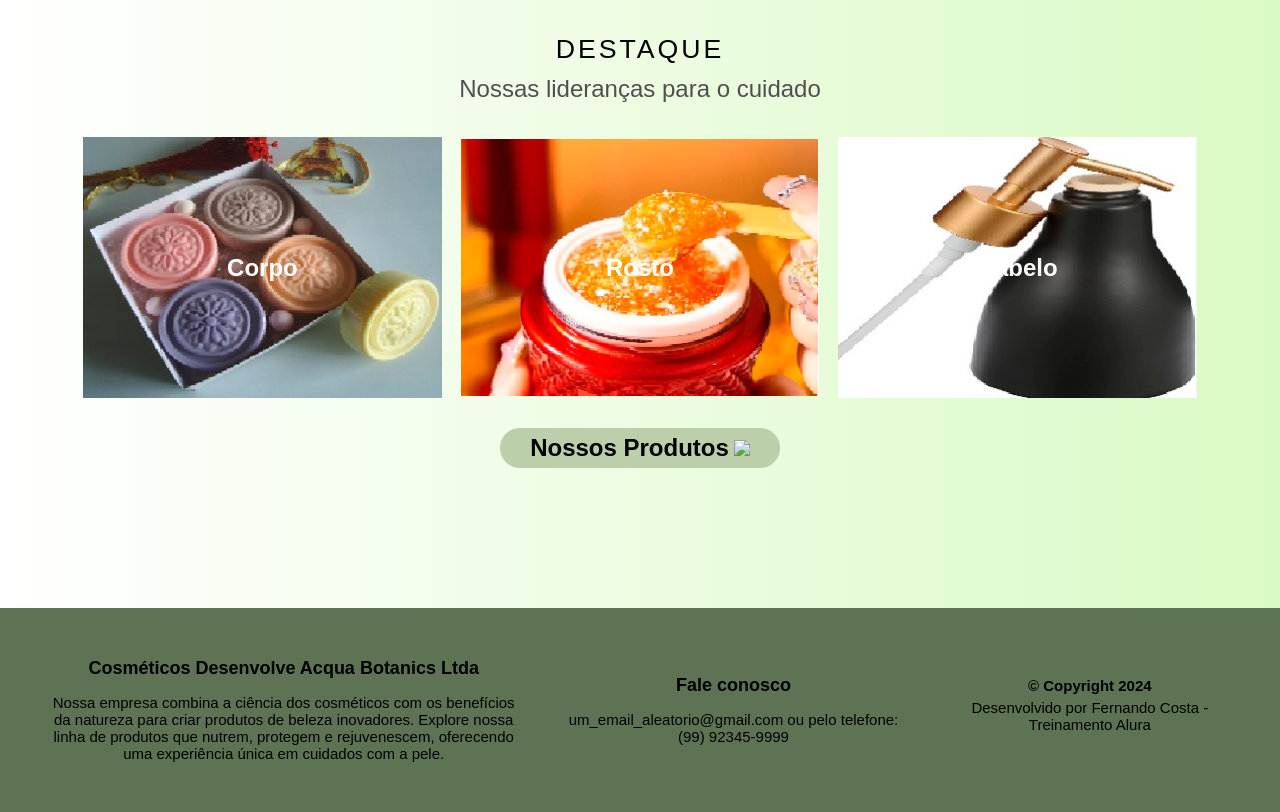
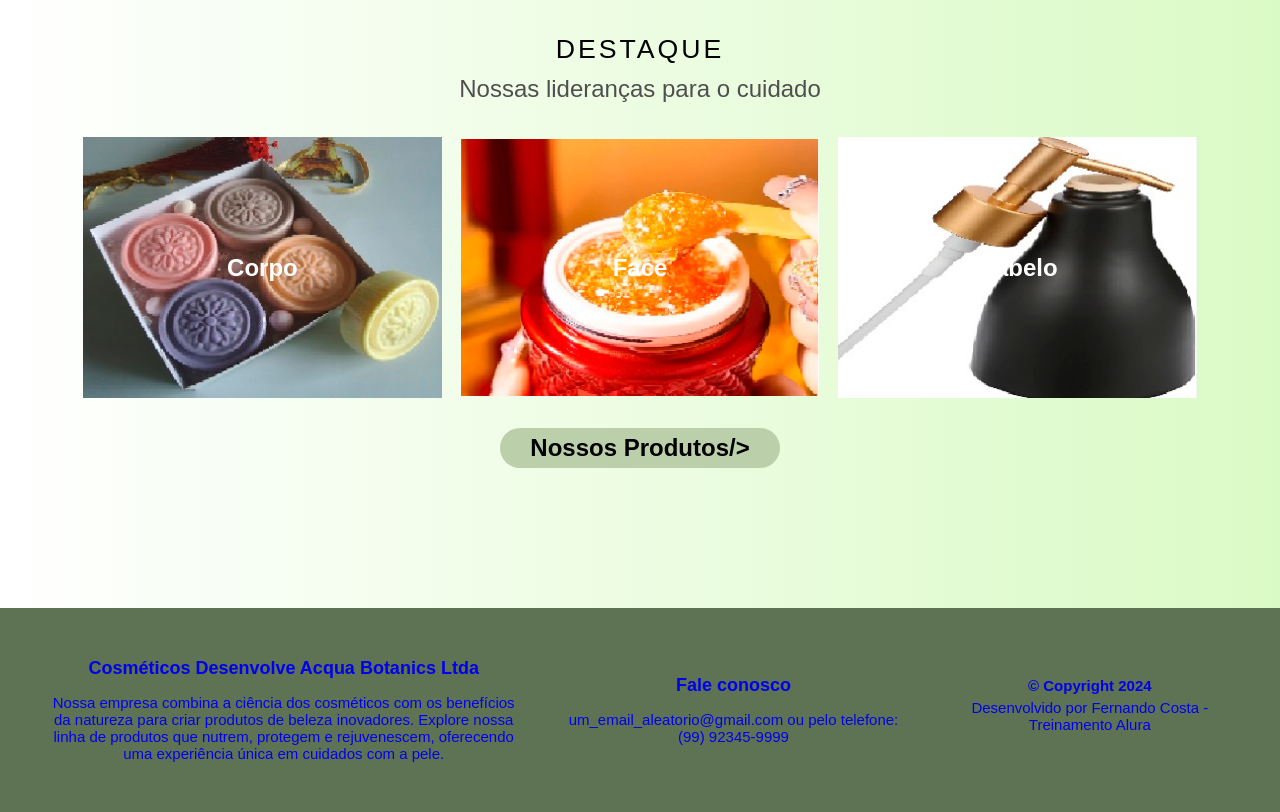
Before and after one commit to fcosta-dev/siteresponsivo, a plain HTML site: page index.html in a window 1280 px wide. Shown: the part 1129-1941 px from the top of the page. Drawn offline with Linux system fonts and the light colour scheme.

Commit message:
chore: adjusting keywords names

```diff
--- a/index.html
+++ b/index.html
@@ -5,7 +5,7 @@
       <meta http-equiv="X-UA-Compatible" content="IE=edge">
       <meta name="viewport" content="width=device-width, initial-scale=1">
       <meta name="author" content="Fernando Costa"/>
-      <meta name="keywords" content="tecnologia, front-end, site"/>
+      <meta name="keywords" content="html, css"/>
       <link rel="stylesheet" type="text/css" href="./css/global.css"/>
       <link rel="shortcut icon" href="assets/images/logo.png">
       <title>COSMÉTICOS DESENVOLVE - ACQUA BOTANICS</title>
@@ -91,13 +91,11 @@
         <p>Nossas lideranças para o cuidado</p><br>
         <div class="sessao4-imgs">
           <div id="corpo"><img src="assets/images/corpo.jpg" alt="produto para o corpo"><p>Corpo</p></div>
-          <div id="rosto"><img src="assets/images/rosto.jpg" alt="produto para o rosto"><p>Rosto</p></div>
+          <div id="rosto"><img src="assets/images/rosto.jpg" alt="produto para o rosto"><p>Face</p></div>
           <div id="cabelo"><img src="assets/images/cabelo.jpg" alt="produto para o cabelo"><p>Cabelo</p></div>
         </div>
         <div class="btn-index-produtos">
-          <a href="produtos.html">Nossos Produtos
-            <div class="seta"><img src="imagens/index/seta-direita.png">
-          </a>
+          <a href="produtos.html">Nossos Produtos/>
         </div>
       </section>
     </main>
```
Also changed, not shown: contato.html (+1 -1 lines), produtos.html (+1 -1 lines).
